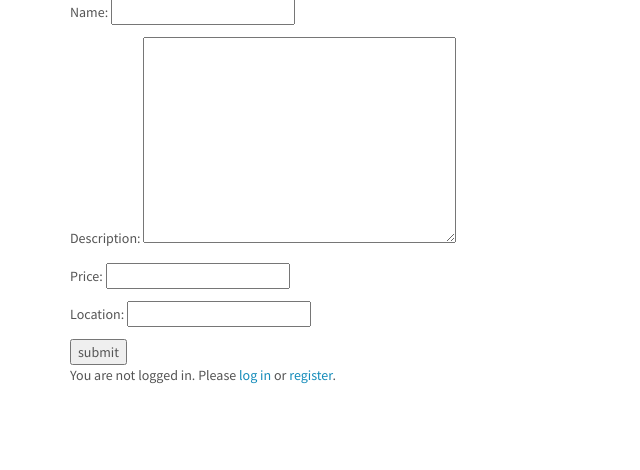
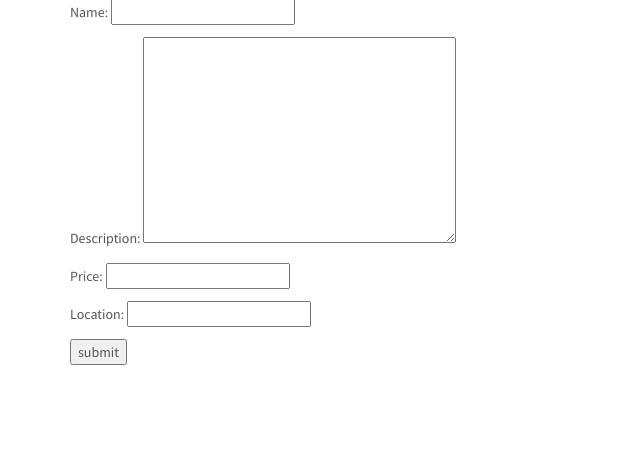
Before and after one commit to andrewjton/cs4501_Django, a Django app: template frontend/home/templates/home/addjob.html in a window 1280 px wide. Shown: the part 138-608 px from the top of the page, without its empty margins (0-640 px from the left). Run offline with Django 3.2, Linux system fonts and the light colour scheme; the template is opened without the code that fills it: values that come from a table or form of the project are taken from there, others are empty; some libraries are stand-ins or nearby versions.

Commit message:
fix login page

```diff
--- a/frontend/home/templates/home/addjob.html
+++ b/frontend/home/templates/home/addjob.html
@@ -15,9 +15,4 @@
     </form>
 
 
-
-    <p>You are not logged in.  Please <a href="/login/">log in</a> or <a href="/register/">register</a>.</p>
-
-
-
  {% endblock %}
```
